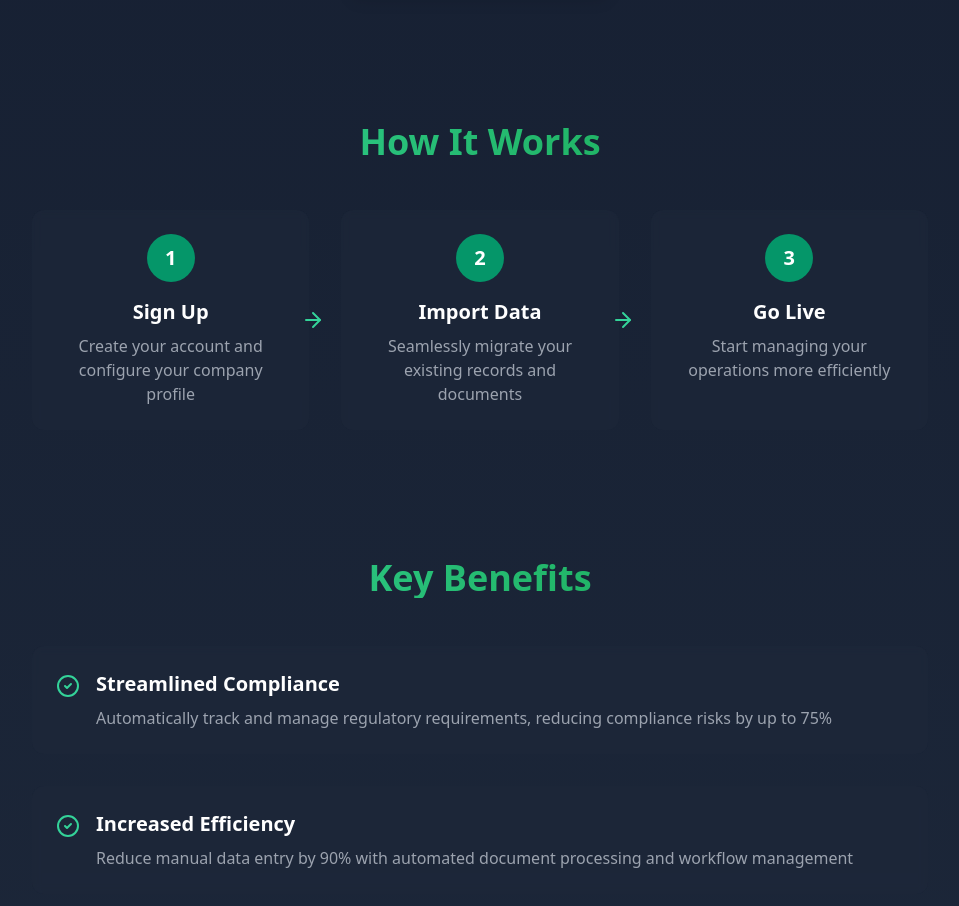
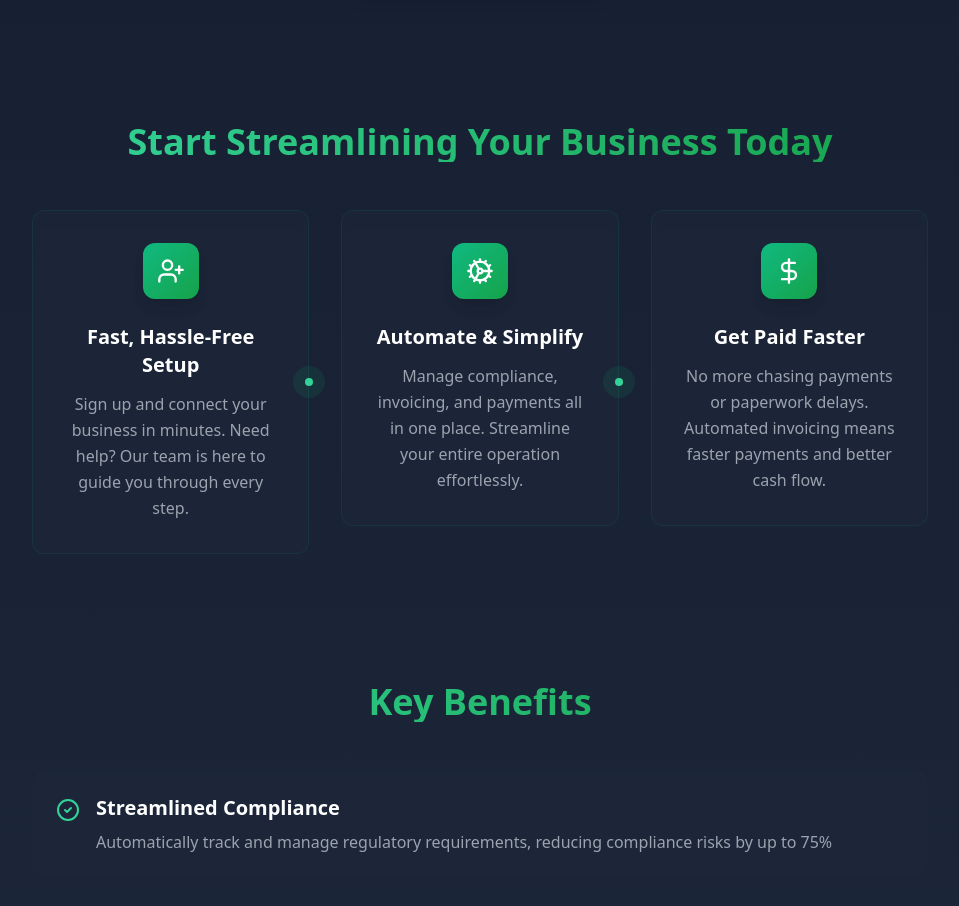
Before and after one commit to osspool/wasteflow-revolution-610bf8bd, a React (Vite) app: page / in a window 1280 px wide. Shown: the part 1880-2786 px from the top of the page, without its empty margins (160-1119 px from the left). Built offline with nearby package versions, Linux system fonts and the light colour scheme.

Commit message:
Update How It Works section
Refine the "How It Works" section to reflect the following improvements: faster signup, automated operations (compliance, invoicing, payments), and faster payment processing.

```diff
--- a/src/components/landing/HowItWorksSection.tsx
+++ b/src/components/landing/HowItWorksSection.tsx
@@ -1,39 +1,58 @@
+
 import React from "react";
-import { ArrowRight } from "lucide-react";
+import { UserPlus, Cog, DollarSign } from "lucide-react";
 
 export const HowItWorksSection = () => {
   return (
     <div className="max-w-4xl mx-auto mt-32 text-center">
       <h2 className="text-3xl md:text-4xl font-bold mb-12 bg-clip-text text-transparent bg-gradient-to-r from-emerald-400 to-green-600">
-        How It Works
+        Start Streamlining Your Business Today
       </h2>
       <div className="grid md:grid-cols-3 gap-8">
-        <div className="relative">
-          <div className="bg-slate-800/50 p-6 rounded-xl backdrop-blur-sm">
-            <div className="w-12 h-12 bg-emerald-600 rounded-full flex items-center justify-center mx-auto mb-4">
-              <span className="text-xl font-bold">1</span>
+        <div className="relative group">
+          <div className="bg-slate-800/50 p-8 rounded-xl backdrop-blur-sm border border-emerald-500/10 transition-all duration-300 hover:border-emerald-500/30 hover:bg-slate-800/70">
+            <div className="w-14 h-14 bg-gradient-to-br from-emerald-500 to-green-600 rounded-xl flex items-center justify-center mx-auto mb-6 shadow-lg">
+              <UserPlus className="h-7 w-7 text-white" />
             </div>
-            <h3 className="text-xl font-semibold mb-2">Sign Up</h3>
-            <p className="text-gray-400">Create your account and configure your company profile</p>
+            <h3 className="text-xl font-semibold mb-3">Fast, Hassle-Free Setup</h3>
+            <p className="text-gray-400 leading-relaxed">
+              Sign up and connect your business in minutes. Need help? Our team is here to guide you through every step.
+            </p>
           </div>
-          <ArrowRight className="hidden md:block absolute top-1/2 -right-4 text-emerald-400 transform -translate-y-1/2" />
+          <div className="hidden md:block absolute -right-4 top-1/2 -translate-y-1/2 z-10">
+            <div className="w-8 h-8 bg-emerald-500/10 rounded-full flex items-center justify-center">
+              <div className="w-2 h-2 bg-emerald-400 rounded-full"></div>
+            </div>
+          </div>
         </div>
-        <div className="relative">
-          <div className="bg-slate-800/50 p-6 rounded-xl backdrop-blur-sm">
-            <div className="w-12 h-12 bg-emerald-600 rounded-full flex items-center justify-center mx-auto mb-4">
-              <span className="text-xl font-bold">2</span>
+
+        <div className="relative group">
+          <div className="bg-slate-800/50 p-8 rounded-xl backdrop-blur-sm border border-emerald-500/10 transition-all duration-300 hover:border-emerald-500/30 hover:bg-slate-800/70">
+            <div className="w-14 h-14 bg-gradient-to-br from-emerald-500 to-green-600 rounded-xl flex items-center justify-center mx-auto mb-6 shadow-lg">
+              <Cog className="h-7 w-7 text-white" />
             </div>
-            <h3 className="text-xl font-semibold mb-2">Import Data</h3>
-            <p className="text-gray-400">Seamlessly migrate your existing records and documents</p>
+            <h3 className="text-xl font-semibold mb-3">Automate & Simplify</h3>
+            <p className="text-gray-400 leading-relaxed">
+              Manage compliance, invoicing, and payments all in one place. Streamline your entire operation effortlessly.
+            </p>
           </div>
-          <ArrowRight className="hidden md:block absolute top-1/2 -right-4 text-emerald-400 transform -translate-y-1/2" />
+          <div className="hidden md:block absolute -right-4 top-1/2 -translate-y-1/2 z-10">
+            <div className="w-8 h-8 bg-emerald-500/10 rounded-full flex items-center justify-center">
+              <div className="w-2 h-2 bg-emerald-400 rounded-full"></div>
+            </div>
+          </div>
         </div>
-        <div className="bg-slate-800/50 p-6 rounded-xl backdrop-blur-sm">
-          <div className="w-12 h-12 bg-emerald-600 rounded-full flex items-center justify-center mx-auto mb-4">
-            <span className="text-xl font-bold">3</span>
+
+        <div className="group">
+          <div className="bg-slate-800/50 p-8 rounded-xl backdrop-blur-sm border border-emerald-500/10 transition-all duration-300 hover:border-emerald-500/30 hover:bg-slate-800/70">
+            <div className="w-14 h-14 bg-gradient-to-br from-emerald-500 to-green-600 rounded-xl flex items-center justify-center mx-auto mb-6 shadow-lg">
+              <DollarSign className="h-7 w-7 text-white" />
+            </div>
+            <h3 className="text-xl font-semibold mb-3">Get Paid Faster</h3>
+            <p className="text-gray-400 leading-relaxed">
+              No more chasing payments or paperwork delays. Automated invoicing means faster payments and better cash flow.
+            </p>
           </div>
-          <h3 className="text-xl font-semibold mb-2">Go Live</h3>
-          <p className="text-gray-400">Start managing your operations more efficiently</p>
         </div>
       </div>
     </div>
```
